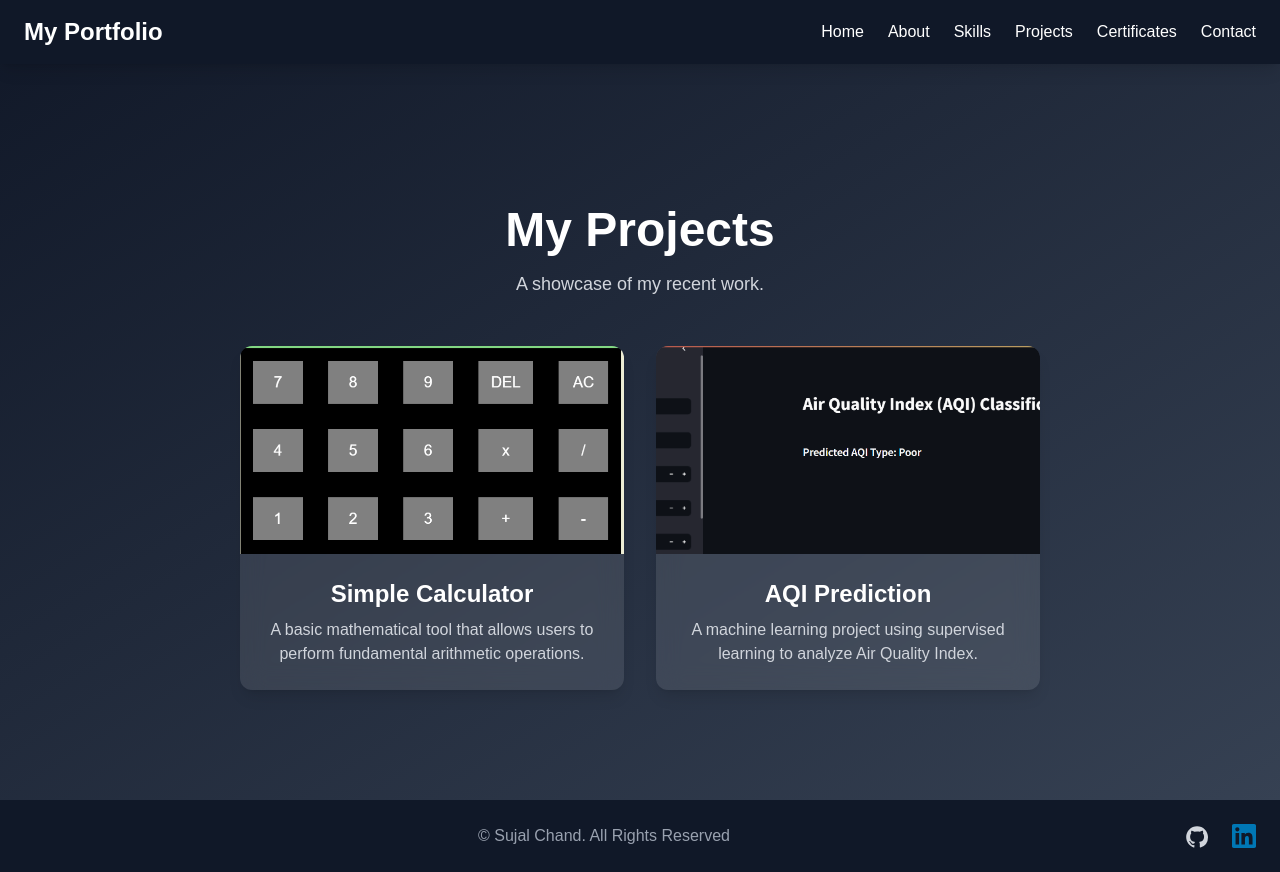
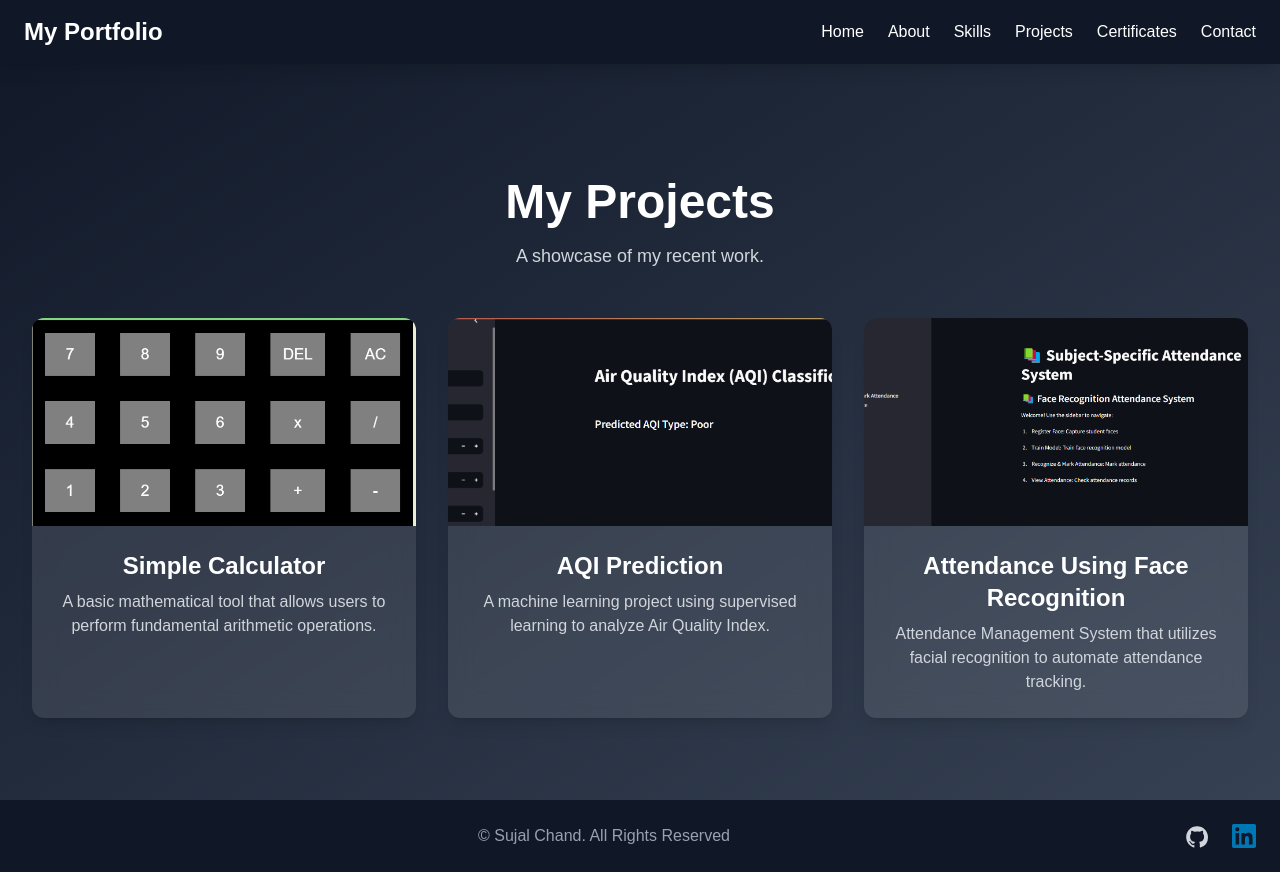
Before and after one commit to sujalchand155/my-portfolio, a Next.js app: page /projects in a window 1280 px wide. Built offline with nearby package versions, Linux system fonts and the light colour scheme.

Commit message:
Update page.jsx

```diff
--- a/app/projects/page.jsx
+++ b/app/projects/page.jsx
@@ -25,6 +25,13 @@ export default function Projects() {
             description="A machine learning project using supervised learning to analyze Air Quality Index."
             image="/aqi.png"
             link="https://github.com/sujalchand155/AQI-Prediction.git"
+          />
+
+            <ProjectCard
+            title="Attendance Using Face Recognition"
+            description="Attendance Management System that utilizes facial recognition to automate attendance tracking."
+            image="attendance.png"
+            link="https://github.com/sujalchand155/attendance.git"
           />
 
 
```
